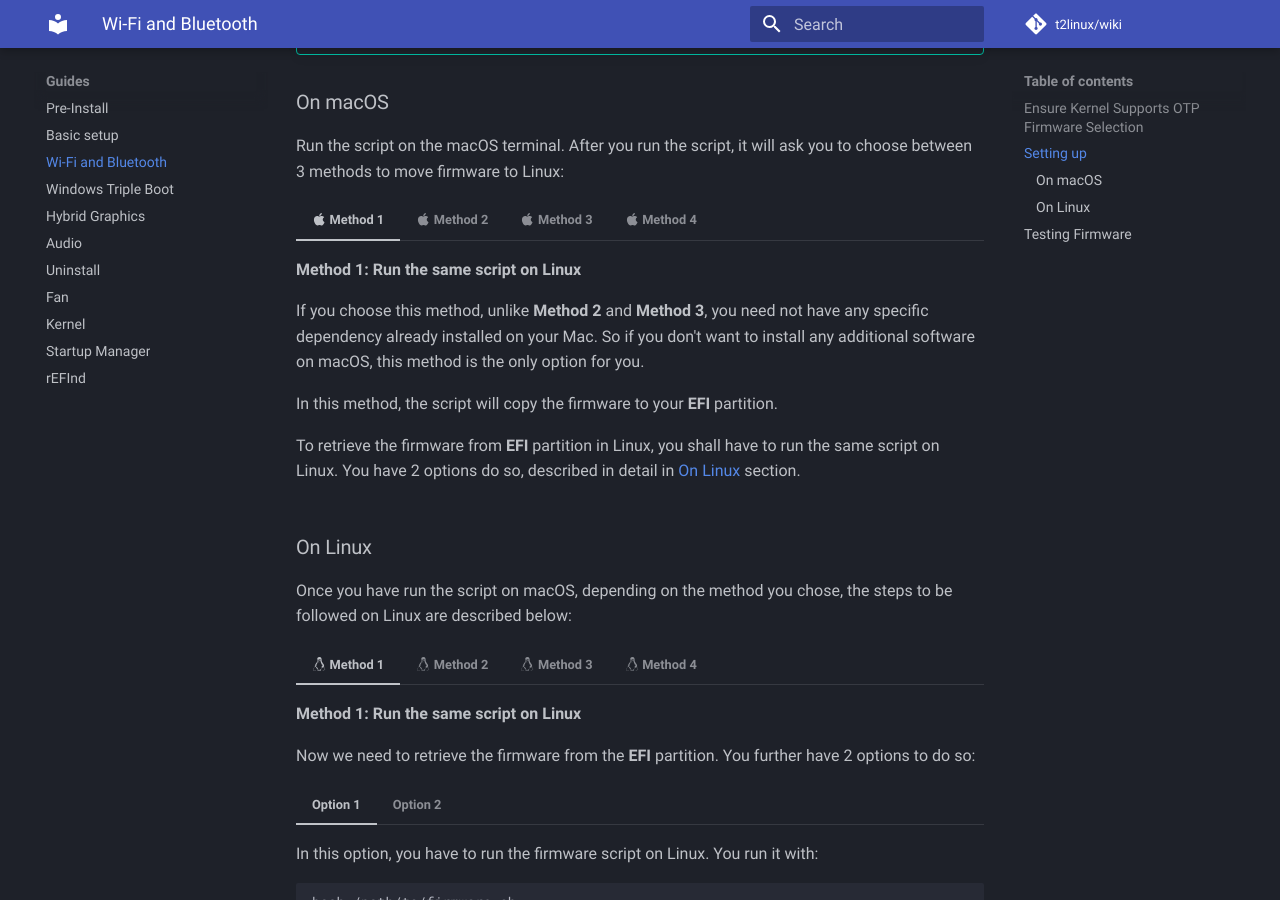
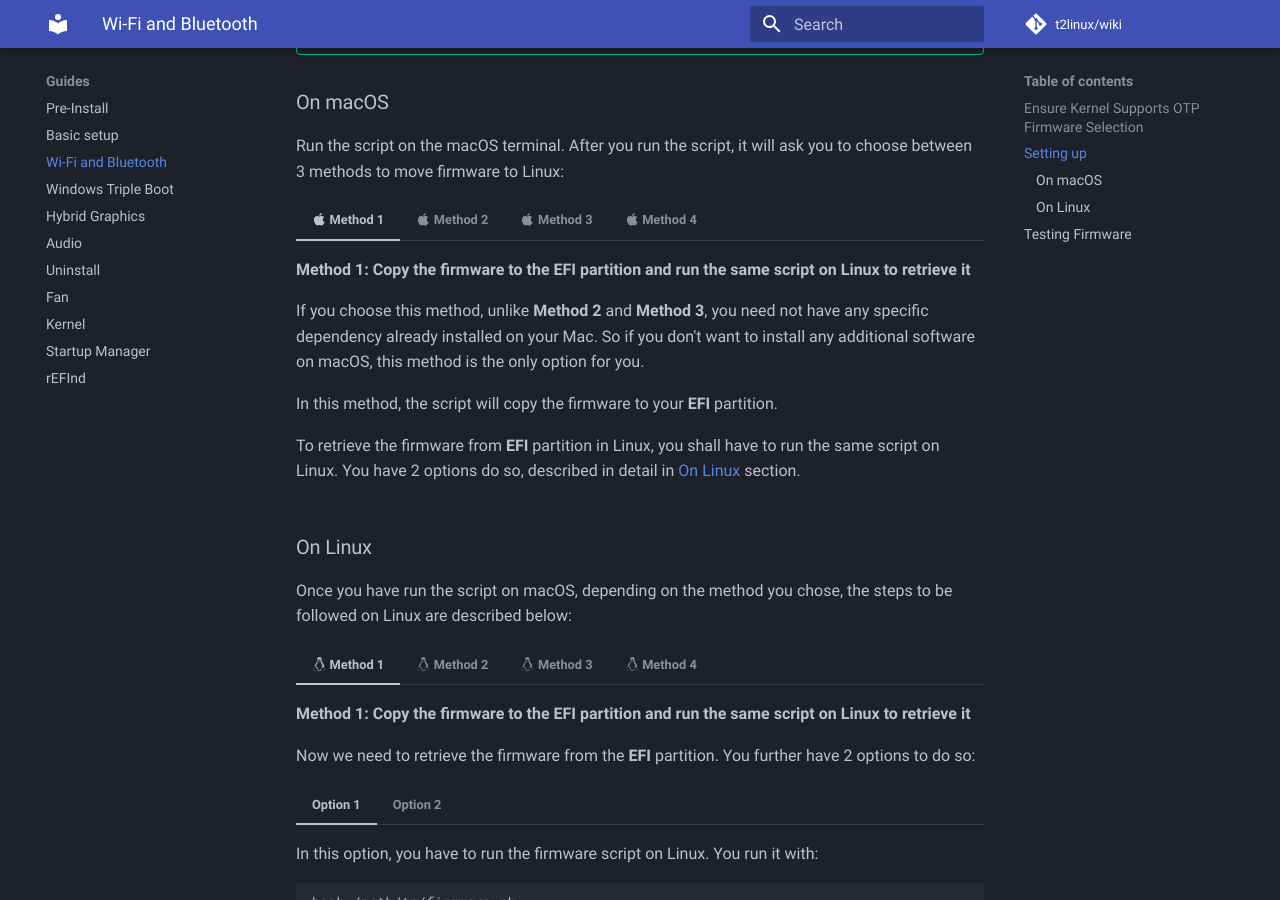
Before and after one commit to t2linux/wiki, an MkDocs documentation site: the page built from docs/guides/wifi-bluetooth.md, in a window 1280 px wide and 900 px high, scrolled down 1266 px. Built offline with MkDocs 1.6.1 and Material for MkDocs 9.7.7, drawn with Linux system fonts in a browser that asks for light colours; comment, search, counter and statistics services are not loaded.

Commit message:
Update wifi-bluetooth.md

```diff
--- a/docs/guides/wifi-bluetooth.md
+++ b/docs/guides/wifi-bluetooth.md
@@ -36,7 +36,7 @@ There are 4 methods supported by this script to get firmware for Linux, named as
 Run the script on the macOS terminal. After you run the script, it will ask you to choose between 3 methods to move firmware to Linux:
 
 === ":fontawesome-brands-apple: Method 1"
-    **Method 1: Run the same script on Linux**
+    **Method 1: Copy the firmware to the EFI partition and run the same script on Linux to retrieve it**
 
     If you choose this method, unlike **Method 2** and **Method 3**, you need not have any specific dependency already installed on your Mac. So if you don't want to install any additional software on macOS, this method is the only option for you.
 
@@ -84,7 +84,7 @@ Run the script on the macOS terminal. After you run the script, it will ask you
 Once you have run the script on macOS, depending on the method you chose, the steps to be followed on Linux are described below:
 
 === ":fontawesome-brands-linux: Method 1"
-    **Method 1: Run the same script on Linux**
+    **Method 1: Copy the firmware to the EFI partition and run the same script on Linux to retrieve it**
 
     Now we need to retrieve the firmware from the **EFI** partition. You further have 2 options to do so:
 
```
